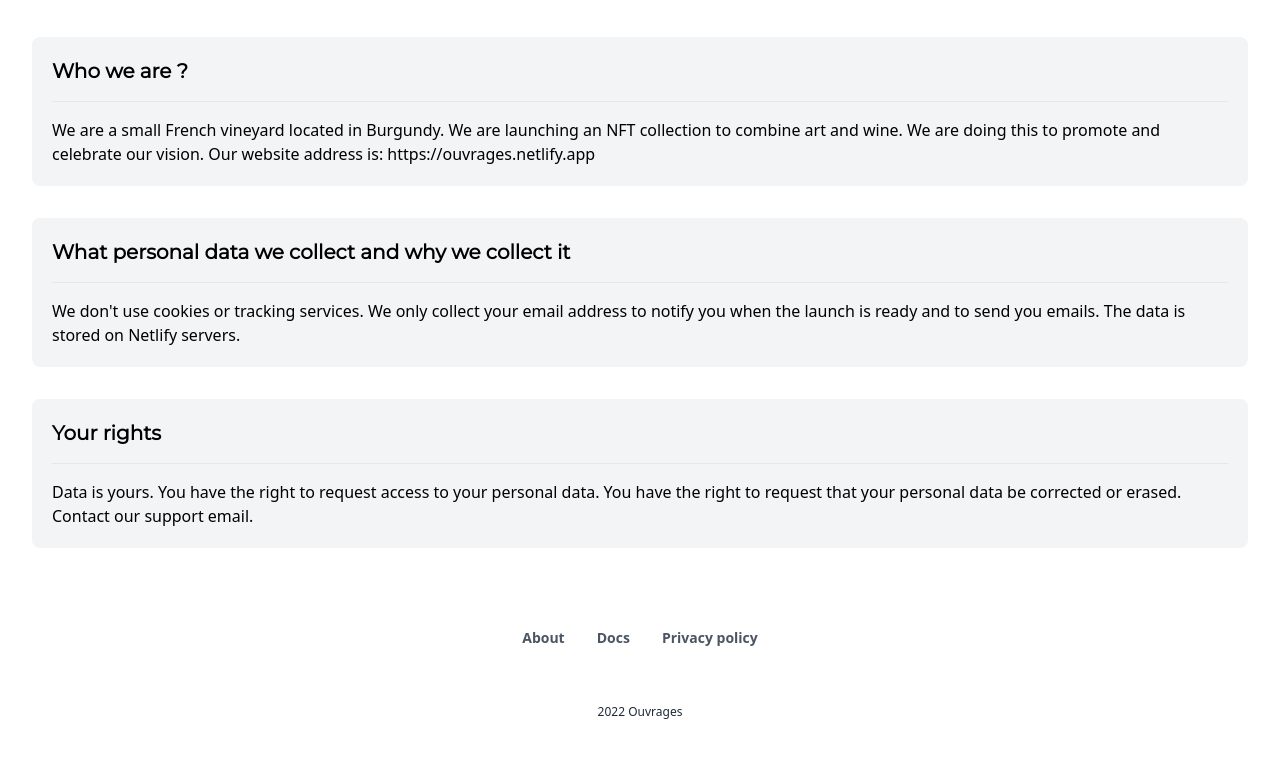
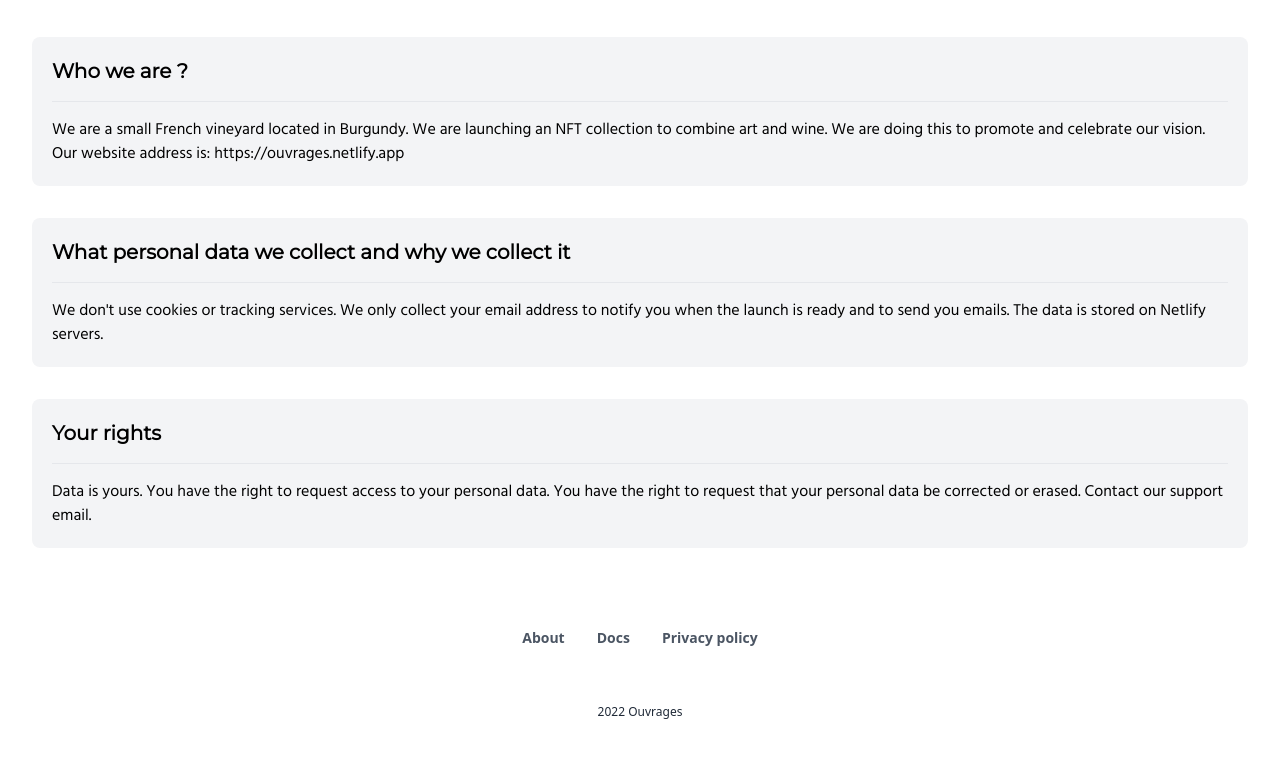
Before and after one commit to Mhdb/reimagined-meme, an Eleventy site: page src/privacy-policy.html in a window 1280 px wide. Shown: the part 155-912 px from the top of the page. Built offline with nearby package versions, Linux system fonts and the light colour scheme; Eleventy itself is replaced by a stand-in of ours; files that its build step writes are made by us from their sources.

Commit message:
twenty two

```diff
--- a/src/privacy-policy.html
+++ b/src/privacy-policy.html
@@ -42,7 +42,7 @@ title: Privacy Policy - Ouvrages WINE + NFTS
 
         </div>
 
-        <p class="text-steal-700">
+        <p class="text-steal-700 font-facade">
           We are a small French vineyard located in Burgundy.
 
           We are launching an NFT collection to combine art and wine.
@@ -60,7 +60,7 @@ title: Privacy Policy - Ouvrages WINE + NFTS
 
         </div>
 
-        <p class="text-steal-700">
+        <p class="text-steal-700 font-facade">
           We don't use cookies or tracking services.
           We only collect your email address to notify you when the launch is ready and to send you emails.
           The data is stored on Netlify servers.
@@ -76,7 +76,7 @@ title: Privacy Policy - Ouvrages WINE + NFTS
 
         </div>
 
-        <p class="text-steal-700">
+        <p class="text-steal-700 font-facade">
           Data is yours.
           You have the right to request access to your personal data.
           You have the right to request that your personal data be corrected or erased.
```
